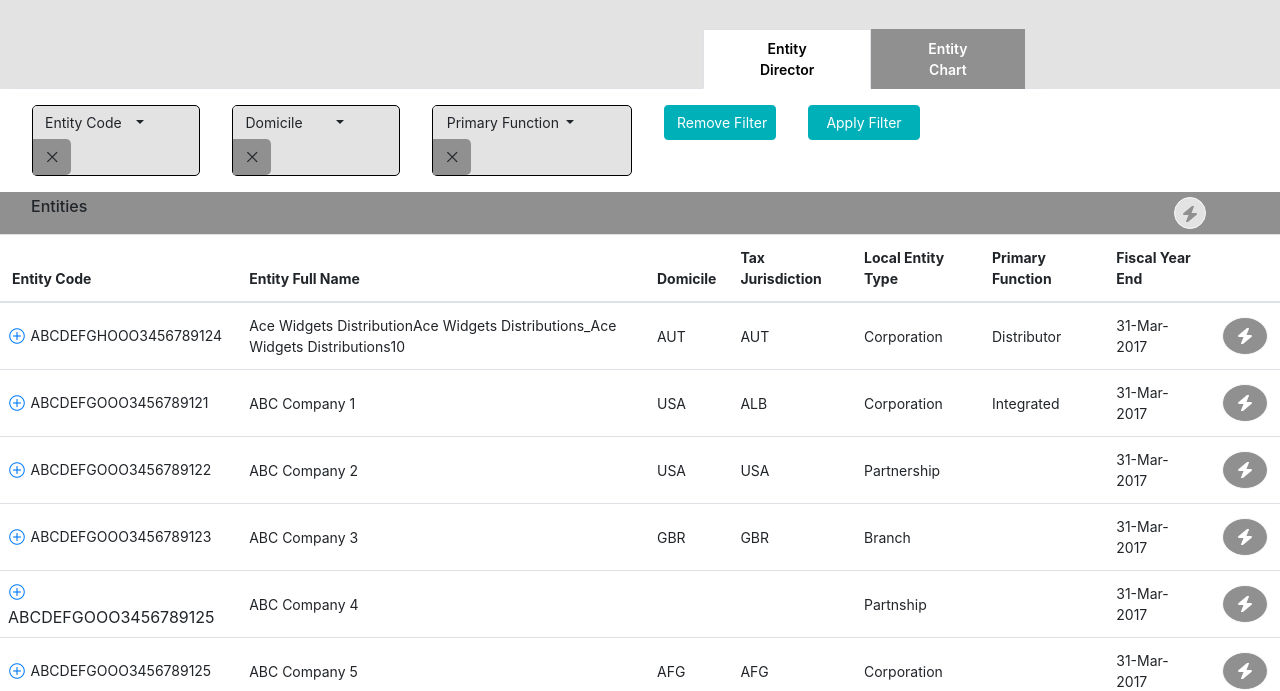
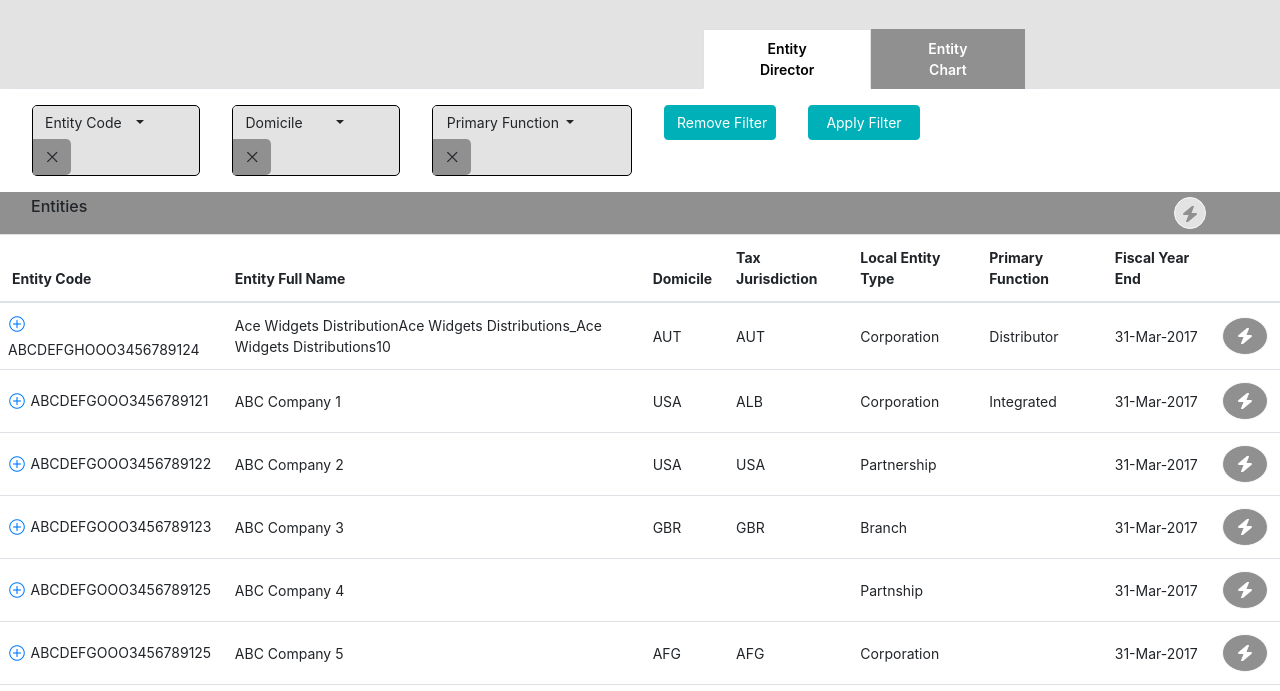
Before and after one commit to jackiepareja/crossborderssolutions, a plain HTML site: page index.html in a window 1280 px wide. Shown: the part 113-804 px from the top of the page. Drawn offline with Linux system fonts and the light colour scheme; files whose address does not match are found by name.

Commit message:
fixed span bug

```diff
--- a/assets/css/main.css
+++ b/assets/css/main.css
@@ -119,7 +119,7 @@ nav#bottom-nav.row.container-fluid>ul.nav.nav-tabs>li.nav-item>a.nav-link{
 
 /*FILTER MENU*/
 div#filter-menu.row.container{
-    display:-webkit-inline-box;
+    display: -webkit-inline-box;
 }
 div#filter-menu.row.container>div.dropdown.filter-menu{
     background-color:#e3e3e3;
--- a/index.html
+++ b/index.html
@@ -269,7 +269,7 @@
                 </td>
             </tr>
             <tr>
-                <th scope="row"><a class="btn" data-toggle="collapse" href="#multiCollapseExample4" role="button" aria-expanded="false" aria-controls="multiCollapseExample4"><i class="fal fa-plus-circle"></i> </a> ABCDEFGOOO3456789125
+                <th scope="row"><a class="btn" data-toggle="collapse" href="#multiCollapseExample4" role="button" aria-expanded="false" aria-controls="multiCollapseExample4"><i class="fal fa-plus-circle"></i> </a> <span class="entity-code">ABCDEFGOOO3456789125</span>
                     <div class="collapse multi-collapse" id="multiCollapseExample4">
                         <div class="card card-body"> Anim pariatur cliche reprehenderit, enim eiusmod high life accusamus terry richardson ad squid. Nihil anim keffiyeh helvetica, craft beer labore wes anderson cred nesciunt sapiente ea proident. </div>
                         </div</th>
```
